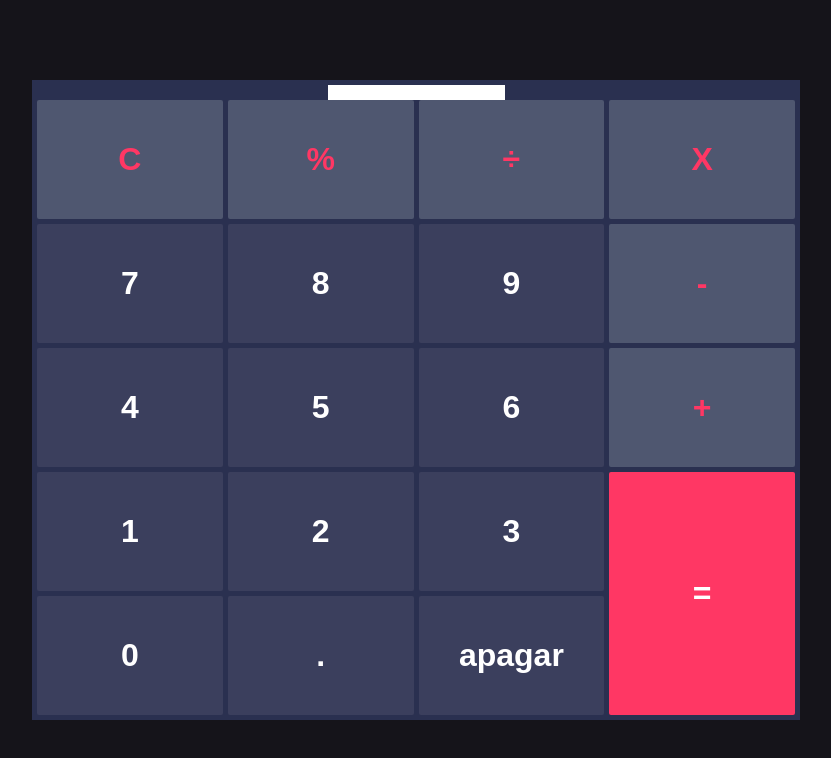
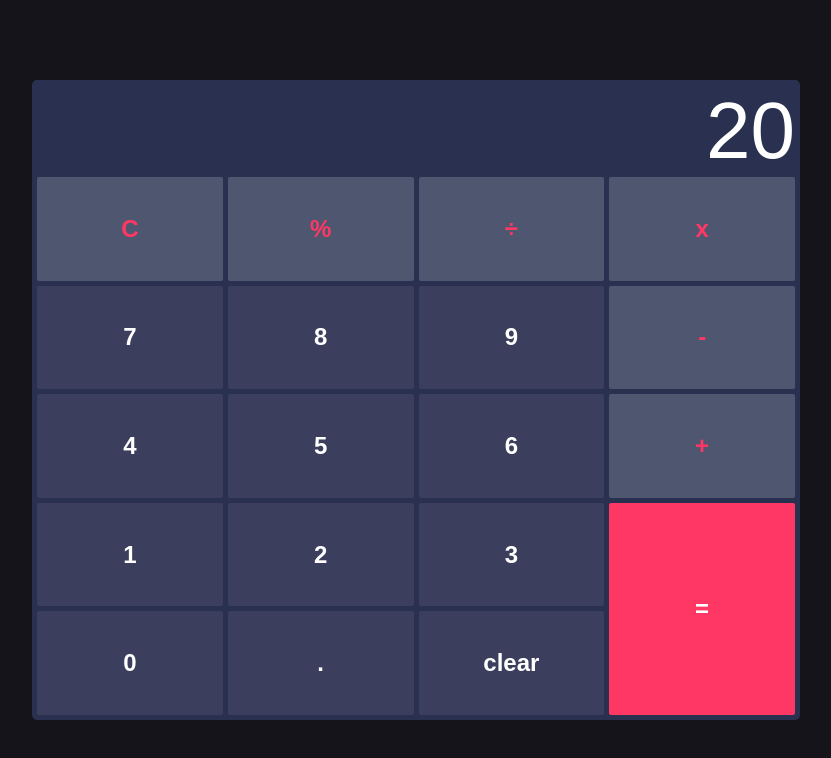
Before and after one commit to thiagodaSilvaP/calculator-app, a React (Vite) app: page / in a window 1280 px wide. Shown: the top 758 px of the page, without its empty margins (224-1055 px from the left). Built offline with nearby package versions, Linux system fonts and the light colour scheme.

Commit message:
inserted NumberView

```diff
--- a/src/components/Calculator/index.jsx
+++ b/src/components/Calculator/index.jsx
@@ -1,32 +1,50 @@
-import React from 'react';
+import React from "react";
 
 import { Button } from "../Button";
-import { Container, ButtonContainer} from "./style";
+import { NummberView } from "../NumberView";
+
+import { Container, ButtonContainer, NumberViewContainer } from "./style";
 
 export const Calculator = (params) => {
   return (
     <Container>
-      <input type="text"  />
+      <NumberViewContainer>
+        <NummberView />
+      </NumberViewContainer>
       <ButtonContainer>
-        <Button type={"button"} className='button-operator'>C</Button>
-        <Button type={"button"} className='button-operator'>%</Button>
-        <Button type={"button"} className='button-operator'>÷</Button>
-        <Button type={"button"} className='button-operator'>X</Button>
-        <Button type={"button"} >7</Button>
-        <Button type={"button"} >8</Button>
-        <Button type={"button"} >9</Button>
-        <Button type={"button"} className='button-operator'>-</Button>
-        <Button type={"button"} >4</Button>
-        <Button type={"button"} >5</Button>
-        <Button type={"button"} >6</Button>
-        <Button type={"button"} className='button-operator'>+</Button>
-        <Button type={"button"} >1</Button>
-        <Button type={"button"} >2</Button>
-        <Button type={"button"} >3</Button>
-        <Button type={"button"} id='result-button' >=</Button>
-        <Button type={"button"} >0</Button>
-        <Button type={"button"} >.</Button>
-        <Button type={"button"} >apagar</Button>
+        <Button type={"button"} className="button-operator">
+          C
+        </Button>
+        <Button type={"button"} className="button-operator">
+          %
+        </Button>
+        <Button type={"button"} className="button-operator">
+          ÷
+        </Button>
+        <Button type={"button"} className="button-operator">
+          x
+        </Button>
+        <Button type={"button"}>7</Button>
+        <Button type={"button"}>8</Button>
+        <Button type={"button"}>9</Button>
+        <Button type={"button"} className="button-operator">
+          -
+        </Button>
+        <Button type={"button"}>4</Button>
+        <Button type={"button"}>5</Button>
+        <Button type={"button"}>6</Button>
+        <Button type={"button"} className="button-operator">
+          +
+        </Button>
+        <Button type={"button"}>1</Button>
+        <Button type={"button"}>2</Button>
+        <Button type={"button"}>3</Button>
+        <Button type={"button"} id="result-button">
+          =
+        </Button>
+        <Button type={"button"}>0</Button>
+        <Button type={"button"}>.</Button>
+        <Button type={"button"}>clear</Button>
       </ButtonContainer>
     </Container>
   );
--- a/src/components/Calculator/style.js
+++ b/src/components/Calculator/style.js
@@ -10,7 +10,19 @@ export const Container = styled.div`
   justify-content: space-around;
   align-items: center;
   flex-direction: column;
+  border-radius: 5px;
 `;
+
+export const NumberViewContainer = styled.div`
+  width: 100%;
+
+  h1 {
+    font-size: ${props => props.theme.fontSizes.x_large};
+    font-weight:normal;
+    text-align: right;
+  }
+
+`
 
 export const ButtonContainer = styled.div`
   width: 100%;
--- /dev/null
+++ b/src/components/NumberView/index.jsx
@@ -0,0 +1,5 @@
+export const NummberView = () => {
+    return(
+        <h1>20</h1>
+    )
+};
--- a/src/style/GlobalStyle.js
+++ b/src/style/GlobalStyle.js
@@ -1,11 +1,14 @@
 import { createGlobalStyle } from "styled-components";
 
 export const GlobalStyle = createGlobalStyle`
+    @import url('https://fonts.googleapis.com/css2?family=Poppins:wght@100;400;700&display=swap');
+
     * {
         margin: 0;
         padding: 0;
         border: 0;
         box-sizing: border-box;
+        font-family: 'Poppins', sans-serif;
     }
     body {
         width: 100vw;
@@ -28,13 +31,14 @@ export const theme = {
     main_dark_background: "#2A3050",
     dark_light_background: "#3B3F5D",
     dark_light_hover_background: "#484c63",
-    dark_lighter_background: '#4F5770',
+    dark_lighter_background: "#4F5770",
     red_background: "#FF3764",
     light_background: "#fff",
   },
   fontSizes: {
     small: "1em",
-    medium: "2em",
+    medium: "1.5em",
     large: "3em",
+    x_large: "5rem",
   },
 };
```
